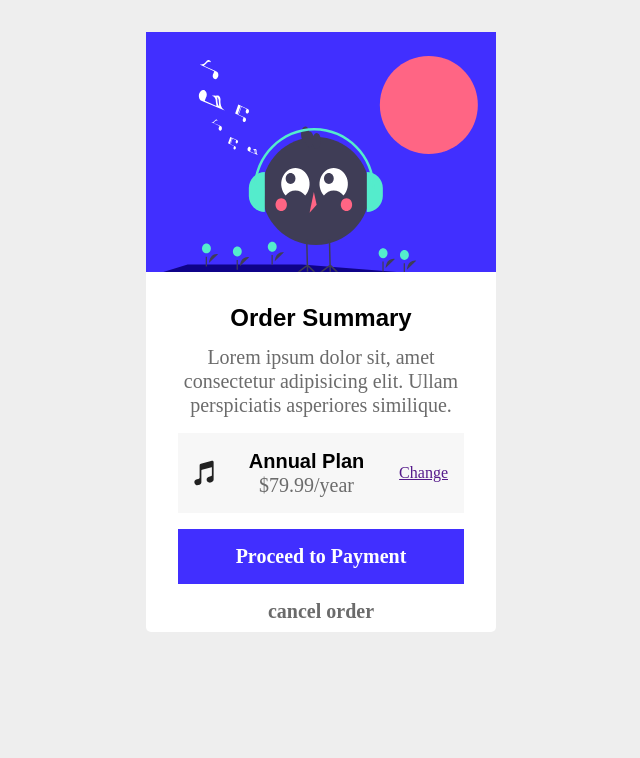
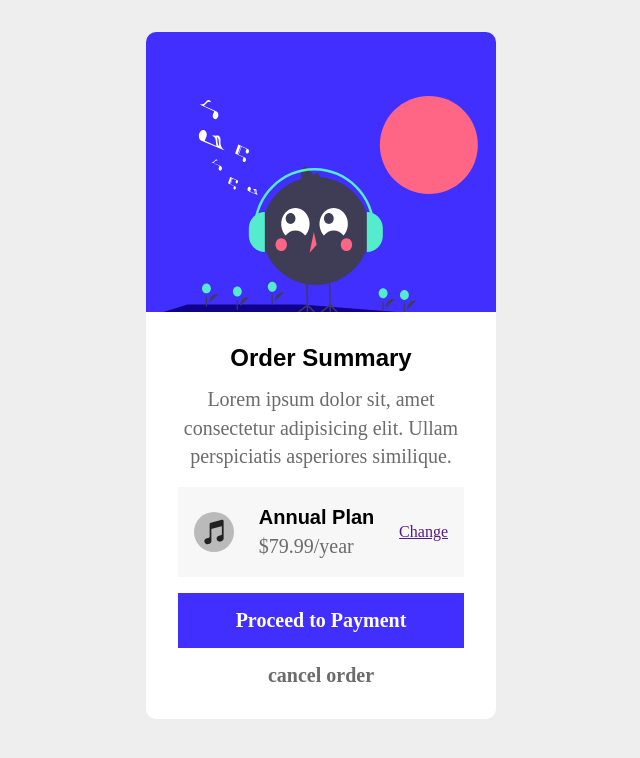
Before and after one commit to MU23FRONTEND/vecka15_css, a plain HTML site: page Livekod/Card Exercise/index.html in a window 1280 px wide. Shown: the whole page, without its empty margins (319-959 px from the left). Drawn offline with Linux system fonts and the light colour scheme.

Commit message:
förberett nför torsdag

```diff
--- a/Livekod/Card Exercise/index.html
+++ b/Livekod/Card Exercise/index.html
@@ -15,7 +15,10 @@
                 Lorem ipsum dolor sit, amet consectetur adipisicing elit. Ullam perspiciatis asperiores similique.
             </p>
             <div class="card-plan">
-                <img src="./assets/icon-note.svg" alt="Not-ikon">
+                <div class="card-plan-img">
+                    <img src="./assets/icon-note.svg" alt="Not-ikon">
+                </div>
+
                 <div class="card-plan-inner">
                     <p>Annual Plan</p>
                     <p>$79.99/year</p>
--- a/Livekod/Card Exercise/styles.css
+++ b/Livekod/Card Exercise/styles.css
@@ -12,8 +12,7 @@ body {
     width: 350px;
     margin: 2rem auto;
     background-color: white;
-    border-radius: 5px;
-    height: 600px;
+    border-radius: 10px;
 }
 
 .card-top {
@@ -21,14 +20,15 @@ body {
     background-image: url('./assets/header-image.svg');
     background-position: center bottom;
     background-repeat: no-repeat;
-    height: 40%;
+    height: 35vh;
+    border-radius: 10px 10px 0 0;
 }
 
 .card-bottom {
     display: flex;
     flex-direction: column;
     align-items: center;
-    padding: 2rem;
+    padding: 2rem 2rem 1rem 2rem;
 }
 
 .card-bottom h1 {
@@ -41,7 +41,7 @@ body {
     text-align: center;
     color: rgb(107, 107, 107);
     font-size: 1.25rem;
-    line-height: 1.5rem;
+    line-height: 1.8rem;
 }
 
 .card-plan {
@@ -53,12 +53,26 @@ body {
     padding: 1rem;
     margin: 1rem 0;
 }
+.card-plan-img {
+    background-color: #bbbaba;
+    border-radius: 50%;
+    width: 2.5rem;
+    aspect-ratio: 1;
+    display: flex;
+    justify-content: center;
+    align-items: center;
+}
+
+.card-plan p {
+    text-align: start;;
+}
 
 .card-plan p:first-child {
     color: black;
     font-weight: 700;
     font-family: sans-serif;
 }
+
 
 .btn {
     text-decoration: none;
```
Also changed, not shown: README.md.
